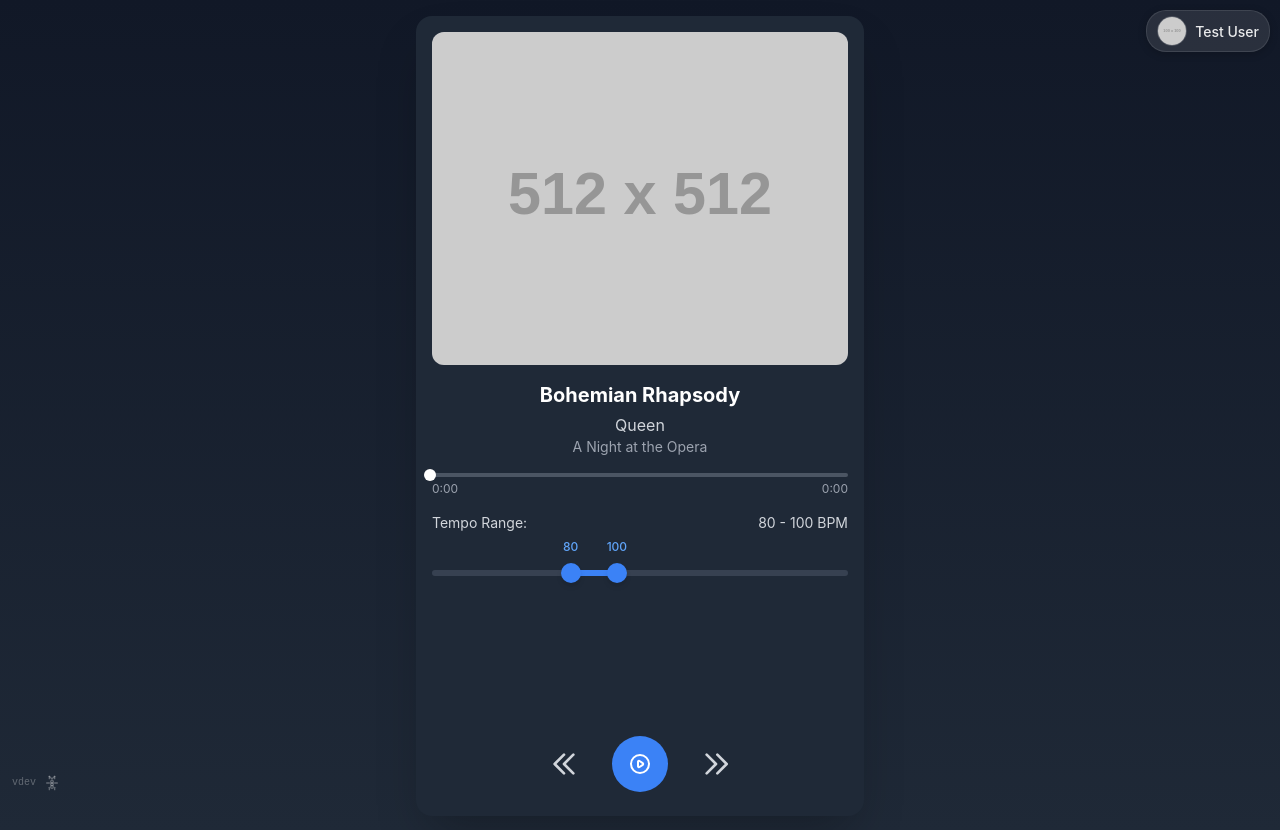
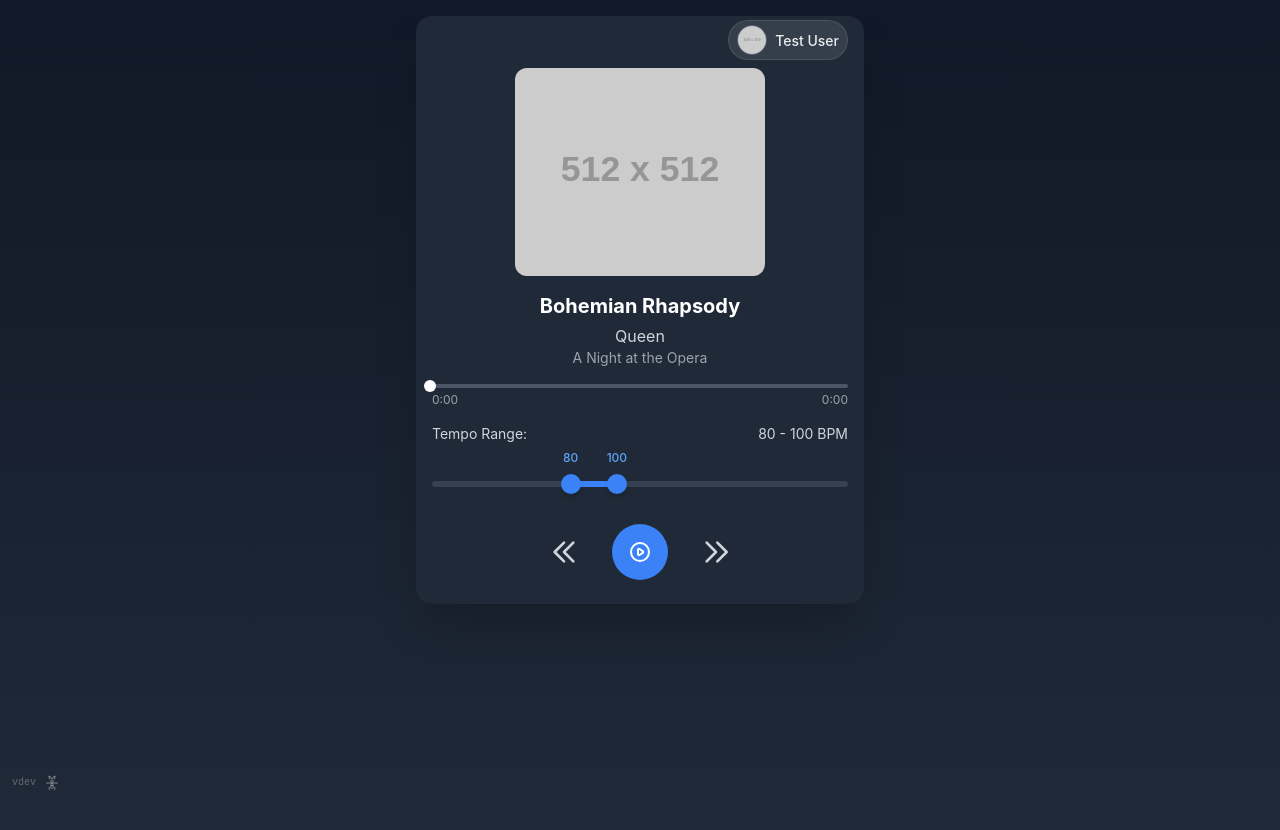
Before and after one commit to eoranged/wcs-player, a Next.js app: page / in a window 1280 px wide. Built offline with nearby package versions, Linux system fonts and the light colour scheme.

Commit message:
update app layout

```diff
--- a/components/Layout.js
+++ b/components/Layout.js
@@ -1,14 +1,13 @@
 import React from 'react';
 import VersionPanel from './VersionPanel';
-import TelegramUser from './TelegramUser';
 
 const Layout = ({ children }) => {
   return (
-    <div className="relative min-h-screen">
-      {/* TelegramUser component at the top level */}
-      <TelegramUser />
+    <div className="relative min-h-screen flex flex-col">
+      <div className="flex-1 overflow-auto">
+        {children}
+      </div>
 
-      {children}
       <VersionPanel />
     </div>
   );
--- /dev/null
+++ b/components/TopPanel.js
@@ -0,0 +1,15 @@
+import React from 'react';
+import TelegramUser from './TelegramUser';
+import styles from '../styles/TopPanel.module.css';
+
+const TopPanel = () => {
+  return (
+    <div className={styles.topPanel}>
+      <div className={styles.userContainer}>
+        <TelegramUser />
+      </div>
+    </div>
+  );
+};
+
+export default TopPanel;
--- a/pages/index.js
+++ b/pages/index.js
@@ -123,40 +123,25 @@ export default function Home() {
 
   if (isLoading) {
     return (
-      <div className="container relative">
-        {/* Telegram User component will show in top right if in Telegram Mini App */}
-        <TelegramUser />
-
-        <div className="flex items-center justify-center h-screen">
+      <div className="flex items-center justify-center h-full min-h-[300px]">
         <LoadingSpinner text="Loading music library..." />
-        </div>
       </div>
     );
   }
 
   if (error) {
     return (
-      <div className="container relative">
-        {/* Telegram User component will show in top right if in Telegram Mini App */}
-        <TelegramUser />
-
-        <div className="flex items-center justify-center h-screen p-4">
+      <div className="flex items-center justify-center h-full min-h-[300px] p-4">
         <ErrorMessage message={error} onRetry={handleRetry} className="max-w-md" />
-        </div>
       </div>
     );
   }
 
   if (songs.length === 0) {
     return (
-      <div className="container relative">
-        {/* Telegram User component will show in top right if in Telegram Mini App */}
-        <TelegramUser />
-
-        <div className="flex items-center justify-center h-screen">
+      <div className="flex items-center justify-center h-full min-h-[300px]">
         <div className="text-center">
-            <h1 className="title mb-4">Music Player</h1>
-            <p className="text-gray-600 mb-4">No songs available</p>
+          <p className="text-gray-300 mb-4">No songs available</p>
           <button
             onClick={handleRetry}
             className="px-4 py-2 bg-blue-500 text-white rounded hover:bg-blue-600 transition-colors"
@@ -165,17 +150,21 @@ export default function Home() {
           </button>
         </div>
       </div>
-      </div>
     );
   }
 
   const currentSong = songs[currentSongIndex];
 
   return (
-    <div className="max-w-md mx-auto h-screen flex flex-col">
-      <div className="bg-gray-800 rounded-2xl p-4 shadow-2xl flex-1 flex flex-col overflow-hidden">
+    <div className="max-w-md mx-auto w-full flex flex-col">
+      <div className="bg-gray-800 rounded-2xl px-4 pb-4 pt-2 shadow-2xl flex flex-col overflow-hidden">
+        {/* Top user info */}
+        <div className="flex justify-end mb-2 -mt-1">
+          <TelegramUser />
+        </div>
+
         {/* Album Art */}
-        <div className="relative pt-[80%] mb-4 rounded-xl overflow-hidden bg-gray-700 flex-shrink-0">
+        <div className="relative pt-[50%] mb-4 rounded-xl overflow-hidden bg-gray-700 flex-shrink-0 max-w-[250px] mx-auto w-full">
           {currentSong.cover && (
             <img
               src={currentSong.cover}
--- a/styles/TelegramUser.module.css
+++ b/styles/TelegramUser.module.css
@@ -1,15 +1,10 @@
 .telegramUser {
-  position: fixed;
-  top: 10px;
-  right: 10px;
   display: flex;
   align-items: center;
-  padding: 5px 10px;
+  padding: 4px 8px;
   background-color: rgba(255, 255, 255, 0.1);
   border-radius: 20px;
-  z-index: 1000;
-  max-width: 300px;
-  box-shadow: 0 2px 8px rgba(0, 0, 0, 0.2);
+  max-width: 200px;
   border: 1px solid rgba(255, 255, 255, 0.1);
 }
 
--- /dev/null
+++ b/styles/TopPanel.module.css
@@ -0,0 +1,17 @@
+.topPanel {
+  position: sticky;
+  top: 0;
+  left: 0;
+  right: 0;
+  display: flex;
+  justify-content: flex-end;
+  align-items: center;
+  padding: 6px 10px;
+  z-index: 100;
+  min-height: 40px;
+}
+
+.userContainer {
+  display: flex;
+  justify-content: flex-end;
+}
```
Lines whose indentation alone changed are shown as unchanged.
